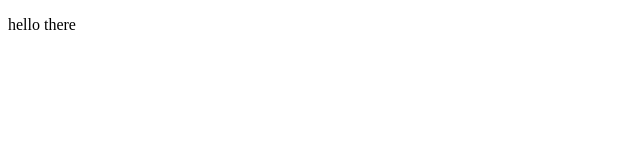
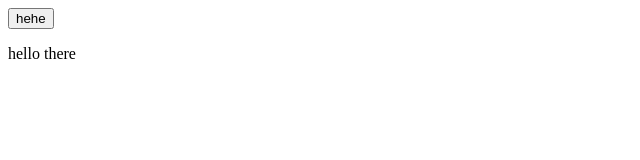
Before and after one commit to ocam12/UOB, a plain HTML site: page WebsitePractice/index.html in a window 1280 px wide. Shown: the whole page, without its empty margins (0-640 px from the left). Drawn offline with Linux system fonts and the light colour scheme.

Commit message:
Added button

```diff
--- a/WebsitePractice/index.html
+++ b/WebsitePractice/index.html
@@ -5,6 +5,7 @@
     </head>
 
     <body>
+        <button>hehe</button>
         <p>hello there</p>
     </body>
 </html>
```
